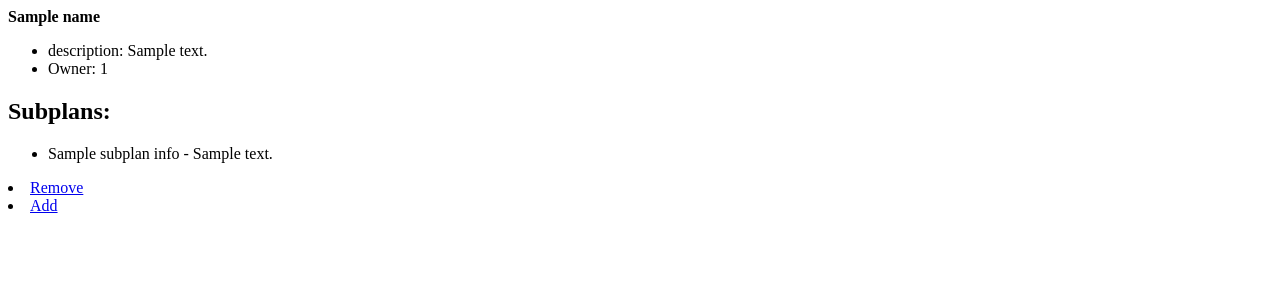
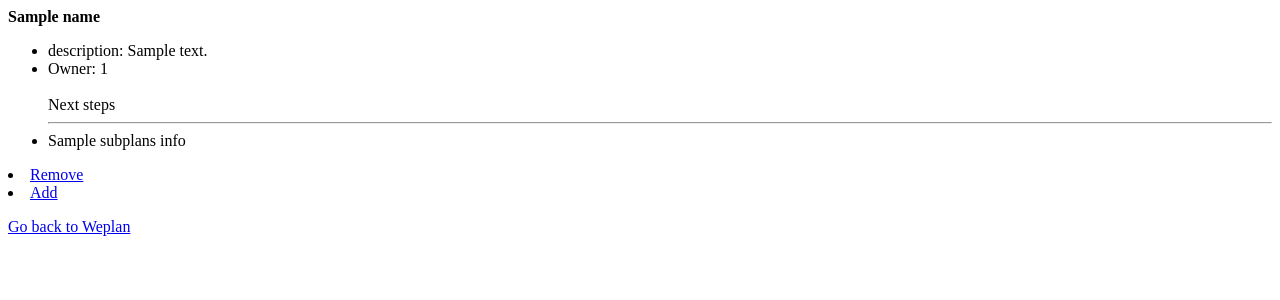
Before and after one commit to lowdodo/tsoha-weplan, a Flask app: template templates/plan.html in a window 1280 px wide. Shown: the top 300 px of the page. Run offline with Flask 3, Linux system fonts and the light colour scheme; the template is opened without the code that fills it: most values are stand-ins (such as "Sample title", 1, 10 or a date in 2020).

Commit message:
added subplans

```diff
--- a/templates/plan.html
+++ b/templates/plan.html
@@ -6,12 +6,15 @@
     {% if creator_id %}
         <li>Owner: {{ creator_id}}</li>
     {% endif %}
-
-    {% if subplans_id %}
-        <li>description: {{ description }}</li>
+    <br>
+    {% if subplans_info %}
+        Next steps
+        <hr>
+        <li>{{subplans_info.name }}</li>
     {% endif %}
 </ul>
-{% if subplans_info %}
+
+{% if subplans_id %}
     <h2>Subplans:</h2>
     <ul>
         {% for subplan_info in subplans_info %}
@@ -23,3 +26,5 @@
 <li><a href="/removeplan/{{ plan_id }}">Remove</a></li>
 
 <li><a href="/addsub/{{ plan_id }}">Add</a></li>
+
+<p><a href="/">Go back to Weplan</a></p>
```
